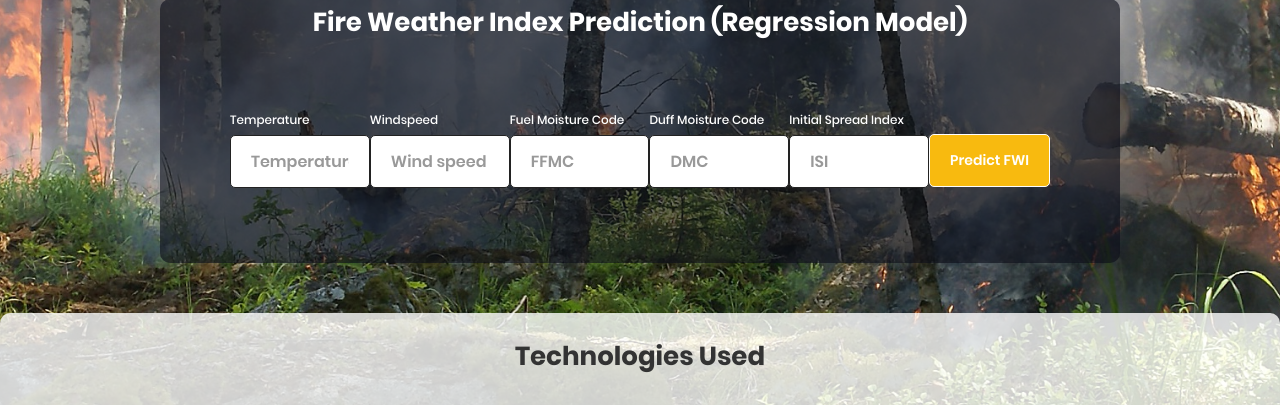
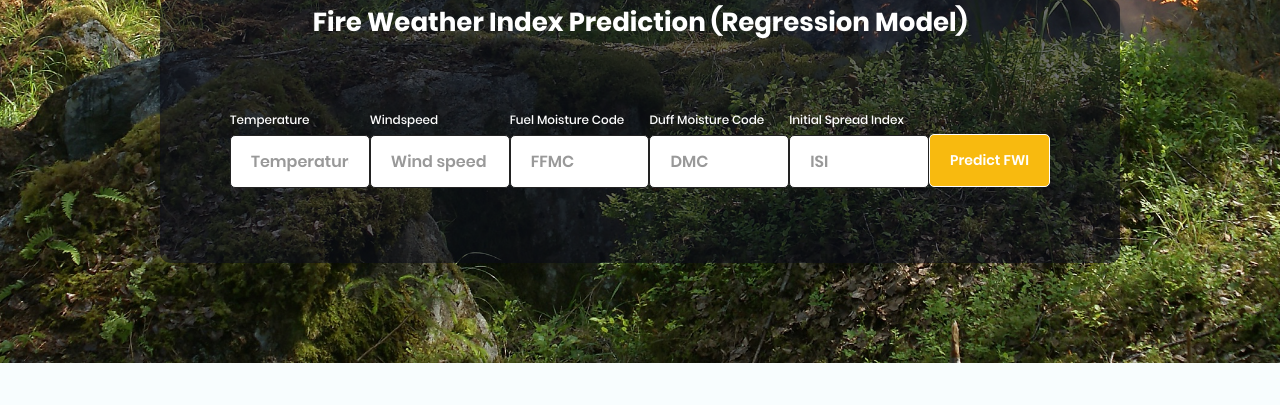
Before and after one commit to SpideyX-spec/Forest-fire-prediction, a Flask app: page / in a window 1280 px wide. Shown: the part 691-1096 px from the top of the page. After the commit the page ends 1054 px from the top, so only its background shows below. Run offline with Flask 2, Linux system fonts and the light colour scheme; some libraries are stand-ins or nearby versions.

Commit message:
Remove 'Technologies Used' section from index.html
Removed the 'Technologies Used' section from the index page.

```diff
--- a/Forest-Fire-Prediction-master/templates/index.html
+++ b/Forest-Fire-Prediction-master/templates/index.html
@@ -98,11 +98,6 @@
             </form>
         </div>
 
-        <div class="technologies" style="text-align: center; margin-top: 50px; background-color: rgba(255, 255, 255, 0.8); padding: 20px; border-radius: 10px;">
-            <h3 style="color: #333;">Technologies Used</h3>
-            <img src="{{ url_for('static', filename='images/tech.png') }}" alt="Technologies Used" style="max-width: 80%; height: auto;">
-        </div>
-
         <br><br>
 
     </div>
```
